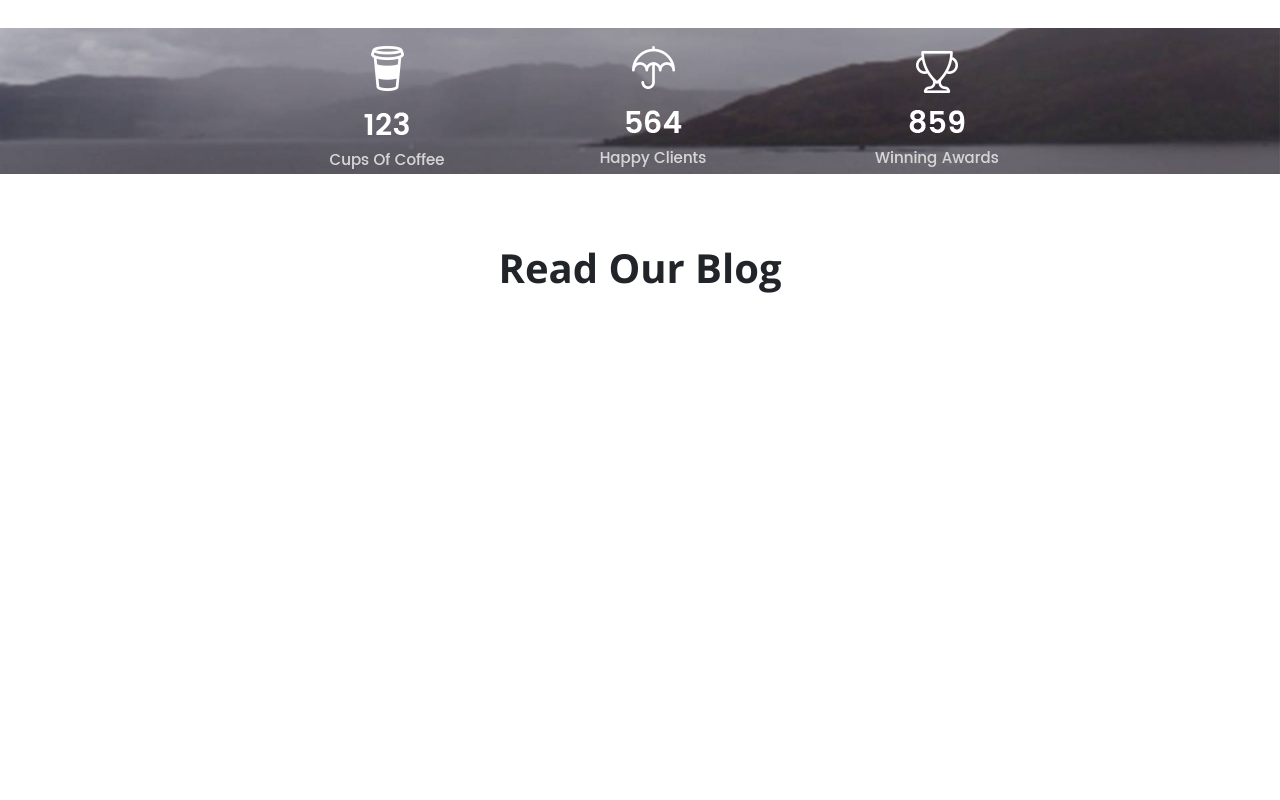
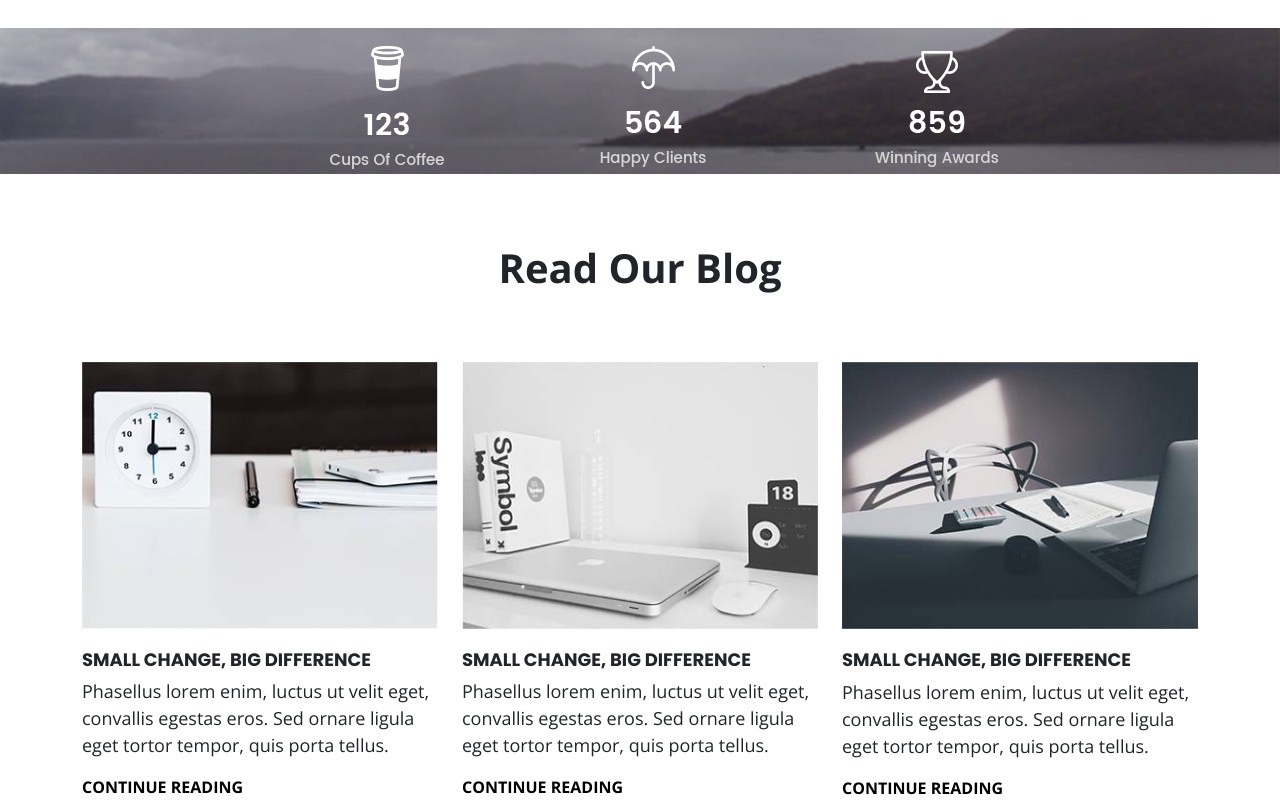
Before and after one commit to Omar18103229/VeerWebpage, a plain HTML site: page index.html in a window 1280 px wide. Shown: the part 2116-2916 px from the top of the page. Before the commit the page ends 2478 px from the top, so only its background shows below. Drawn offline with nearby package versions, Linux system fonts and the light colour scheme.

Commit message:
Blog Part
-

```diff
--- a/css/style.css
+++ b/css/style.css
@@ -237,5 +237,23 @@ header{
 /* working part css end */
 
 /* blog part css start */
-
+.blog_con{
+    margin-top: 20px;
+}
+.blog_con h4{
+    font-family: 'Poppins', sans-serif;
+    font-size: 18px;
+    font-weight: bold;
+    text-transform: uppercase;
+}
+.blog_con p{
+    font-family: 'Open Sans', sans-serif;
+    font-size: 18px;
+}
+.blog_con a{
+    color: black;
+    text-transform: uppercase;
+    font-weight: 500;
+    font-weight: bold;
+}
 /* blog part css end */
--- a/index.html
+++ b/index.html
@@ -259,6 +259,44 @@
               <h1>Read Our Blog</h1>
             </div>
           </div>
+          <div class="col-md-4">
+            <div class="blog_main">
+              <div class="blog_img">
+                <img src="images/bog_img_1.jpg" class="img-fluid w-100" alt="">
+              </div>
+              <div class="blog_con">
+                <h4>Small change, big difference</h4>
+                <p>Phasellus lorem enim, luctus ut velit eget, convallis egestas eros. Sed ornare ligula eget tortor tempor, quis porta tellus.</p>
+                <a href="#">Continue reading</a>
+              </div>
+            </div>
+          </div>
+
+          <div class="col-md-4">
+            <div class="blog_main">
+              <div class="blog_img">
+                <img src="images/bog_img_2.jpg" class="img-fluid w-100" alt="">
+              </div>
+              <div class="blog_con">
+                <h4>Small change, big difference</h4>
+                <p>Phasellus lorem enim, luctus ut velit eget, convallis egestas eros. Sed ornare ligula eget tortor tempor, quis porta tellus.</p>
+                <a href="#">Continue reading</a>
+              </div>
+            </div>
+          </div>
+
+          <div class="col-md-4">
+            <div class="blog_main">
+              <div class="blog_img">
+                <img src="images/bog_img_3.jpg" class="img-fluid w-100" alt="">
+              </div>
+              <div class="blog_con">
+                <h4>Small change, big difference</h4>
+                <p>Phasellus lorem enim, luctus ut velit eget, convallis egestas eros. Sed ornare ligula eget tortor tempor, quis porta tellus.</p>
+                <a href="#">Continue reading</a>
+              </div>
+            </div>
+          </div>
         </div>
       </div>
     </section>
```
Also changed, not shown: images/bog_img_1.jpg (added), images/bog_img_2.jpg (added), images/bog_img_3.jpg (added).
